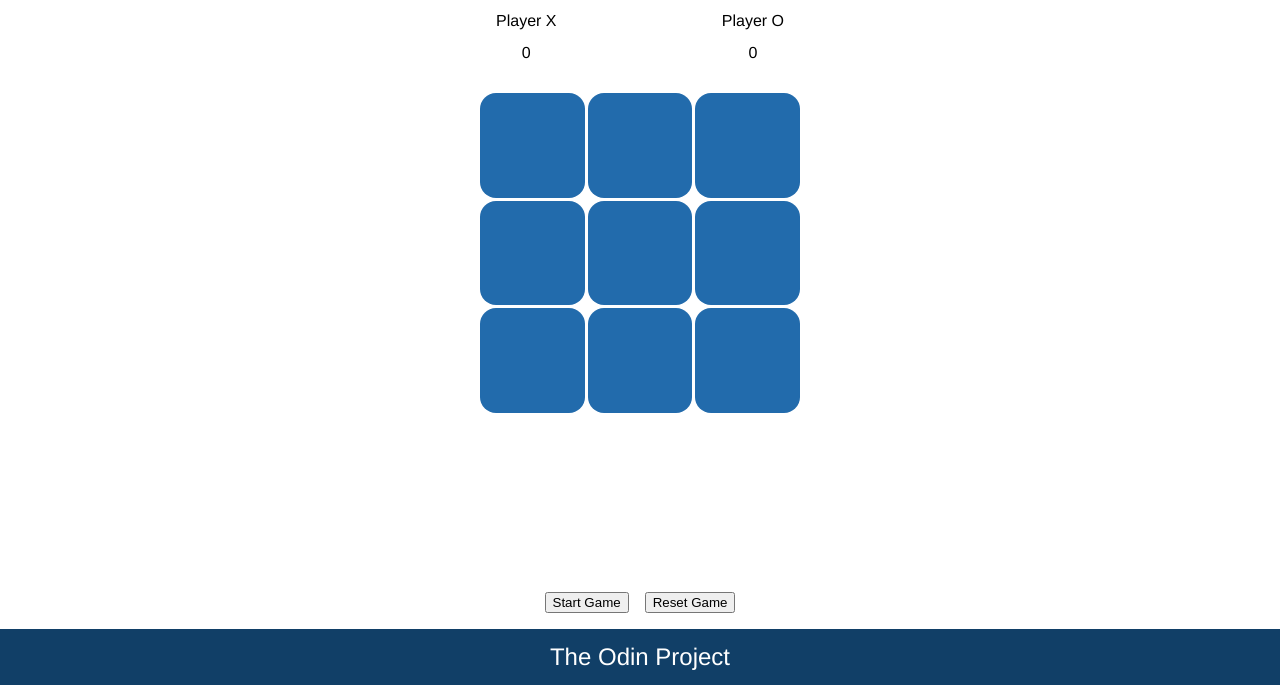
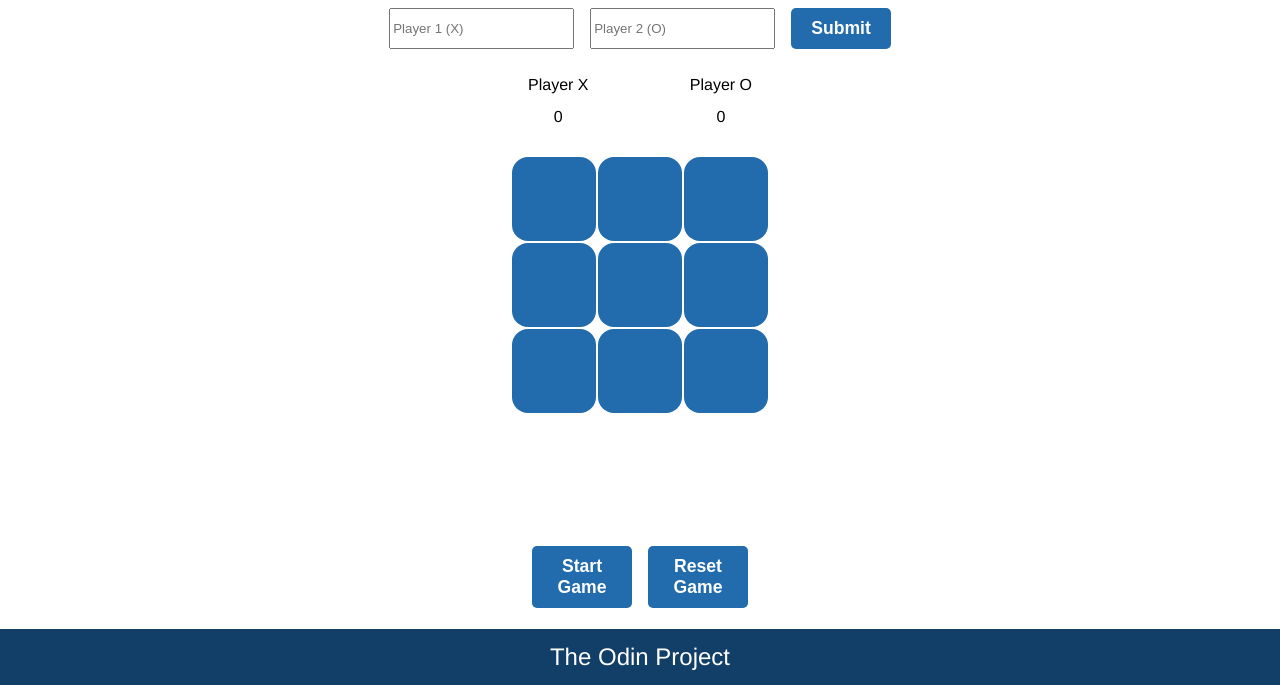
Before and after one commit to sgm856/odin-tic-tac-toe, a plain HTML site: page index.html in a window 1280 px wide. Shown: the part 115-800 px from the top of the page. Drawn offline with Linux system fonts and the light colour scheme.

Commit message:
add name inputs

```diff
--- a/css/style.css
+++ b/css/style.css
@@ -168,14 +168,14 @@ h1 {
 .game-area {
     display: flex;
     flex: 1;
-    max-height: 90vh;
+    max-height: 60vh;
     background-color: white;
     justify-content: center;
 }
 
 .game-container {
     max-width: 100vw;
-    min-width: 25vw;
+    min-width: 20vw;
 }
 
 .game-window {
@@ -184,6 +184,7 @@ h1 {
     grid-template-rows: 1fr 1fr 1fr;
     min-width: 25%;
     max-height: 100%;
+    max-width: 35vw;
     row-gap: 1%;
     column-gap: 1%;
     justify-content: center;
@@ -221,10 +222,36 @@ h1 {
     gap: 1rem;
 }
 
+.player-setup {
+    display: flex;
+    justify-content: center;
+    gap: 1rem;
+    margin: 0.4rem;
+}
+
 .controls {
     display: flex;
     justify-content: center;
     gap: 1rem;
+}
+
+button {
+    outline: none;
+    border: none;
+    border-radius: 0.3125rem;
+    max-width: 6.25rem;
+    background-color: #226bac;
+    color: white;
+    font-weight: 800;
+    font-size: 1.1rem;
+    padding: 0.625rem 1.25rem;
+}
+
+button:hover {
+    opacity: 98%;
+    cursor: pointer;
+    transform: translateY(-2px);
+    transition: transform 0.25s ease;
 }
 
 footer {
--- a/index.html
+++ b/index.html
@@ -11,7 +11,13 @@
 
 <body>
     <h1>Tic-Tac-Toe</h1>
+    <div class="player-setup">
+        <input type="text" id="player1-name" placeholder="Player 1 (X)" maxlength="15">
+        <input type="text" id="player2-name" placeholder="Player 2 (O)" maxlength="15">
+        <button class="start">Submit</button>
+    </div>
     <div class="game-area">
+
         <div class="game-container">
             <div class="stats-area-container">
                 <div class="player-container">
--- a/js/script.js
+++ b/js/script.js
@@ -280,7 +280,8 @@ const gameModule = (function () {
     }
 
     const start = () => {
-        currGameStatus = gameStatus.ONGOING;
+        if (currGameStatus === gameStatus.STOPPED)
+            currGameStatus = gameStatus.ONGOING;
     }
 
     return { playRound, getCurrentPlayer, getGameStatus, getGameBoard, getDimension, start, reset };
```
